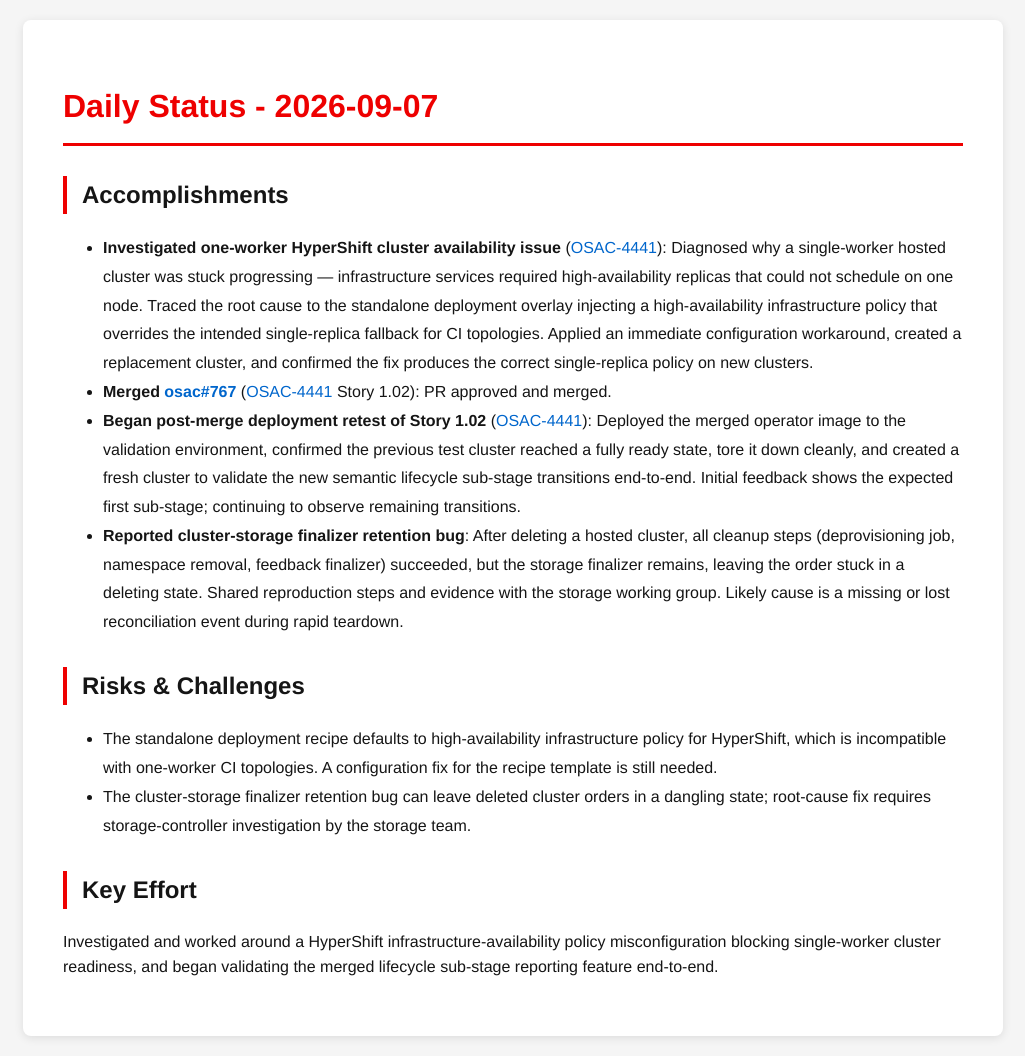
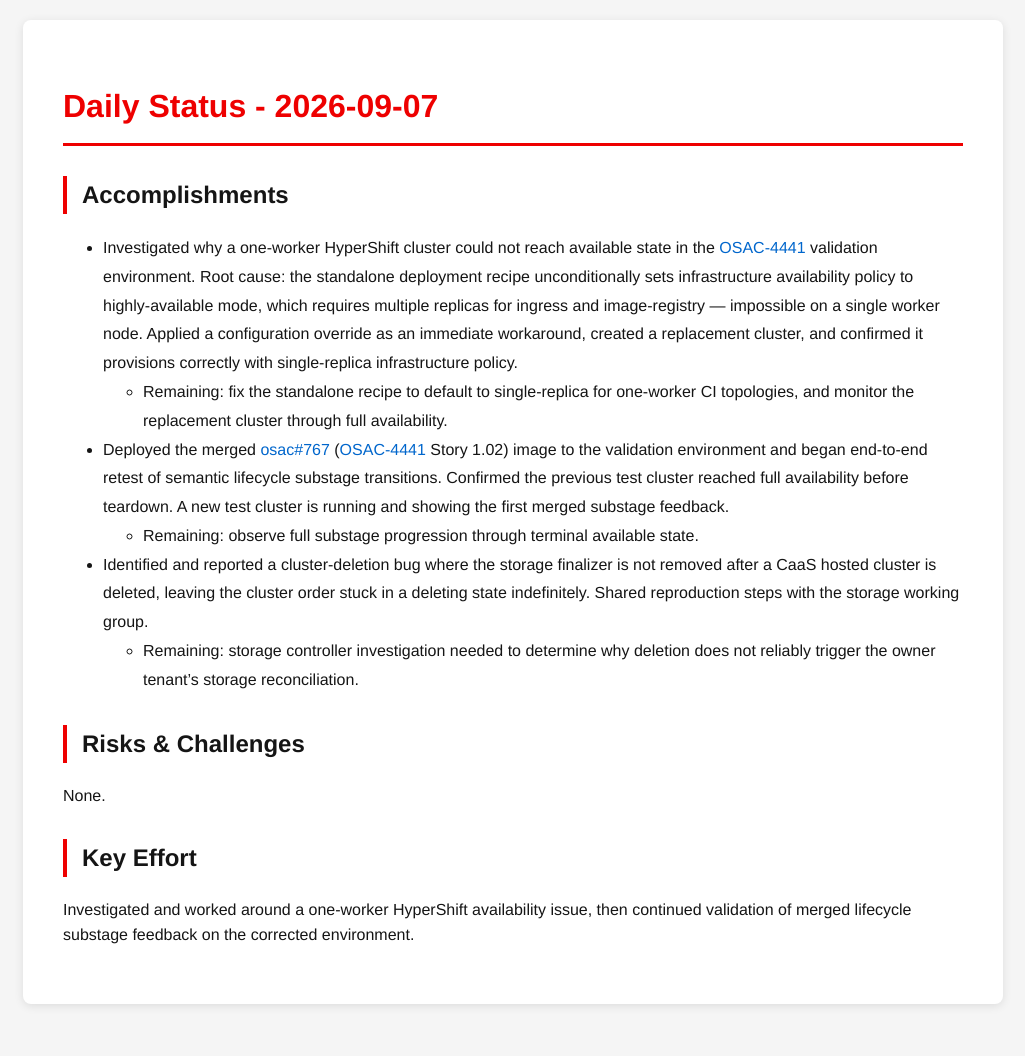
Before and after one commit to tzvatot/daily-status, a Jekyll site: the page built from 2026-09-07.md, in a window 1280 px wide. Shown: the whole page, without its empty margins (127-1152 px from the left). Built offline with Jekyll 4.4.1, drawn with Linux system fonts in a browser that asks for light colours; after the commit the page ends 1024 px from its top, so only the background shows below that.

Commit message:
Daily status update - 2026-09-07

```diff
--- a/2026-09-07.md
+++ b/2026-09-07.md
@@ -8,16 +8,15 @@ date: 2026-09-07
 
 ## Accomplishments
 
-- **Investigated one-worker HyperShift cluster availability issue** ([OSAC-4441](https://redhat.atlassian.net/browse/OSAC-4441)): Diagnosed why a single-worker hosted cluster was stuck progressing — infrastructure services required high-availability replicas that could not schedule on one node. Traced the root cause to the standalone deployment overlay injecting a high-availability infrastructure policy that overrides the intended single-replica fallback for CI topologies. Applied an immediate configuration workaround, created a replacement cluster, and confirmed the fix produces the correct single-replica policy on new clusters.
-- **Merged [osac#767](https://github.com/osac-project/osac/pull/767)** ([OSAC-4441](https://redhat.atlassian.net/browse/OSAC-4441) Story 1.02): PR approved and merged.
-- **Began post-merge deployment retest of Story 1.02** ([OSAC-4441](https://redhat.atlassian.net/browse/OSAC-4441)): Deployed the merged operator image to the validation environment, confirmed the previous test cluster reached a fully ready state, tore it down cleanly, and created a fresh cluster to validate the new semantic lifecycle sub-stage transitions end-to-end. Initial feedback shows the expected first sub-stage; continuing to observe remaining transitions.
-- **Reported cluster-storage finalizer retention bug**: After deleting a hosted cluster, all cleanup steps (deprovisioning job, namespace removal, feedback finalizer) succeeded, but the storage finalizer remains, leaving the order stuck in a deleting state. Shared reproduction steps and evidence with the storage working group. Likely cause is a missing or lost reconciliation event during rapid teardown.
+- Investigated why a one-worker HyperShift cluster could not reach available state in the [OSAC-4441](https://redhat.atlassian.net/browse/OSAC-4441) validation environment. Root cause: the standalone deployment recipe unconditionally sets infrastructure availability policy to highly-available mode, which requires multiple replicas for ingress and image-registry — impossible on a single worker node. Applied a configuration override as an immediate workaround, created a replacement cluster, and confirmed it provisions correctly with single-replica infrastructure policy.
+  - Remaining: fix the standalone recipe to default to single-replica for one-worker CI topologies, and monitor the replacement cluster through full availability.
+- Deployed the merged [osac#767](https://github.com/osac-project/osac/pull/767) ([OSAC-4441](https://redhat.atlassian.net/browse/OSAC-4441) Story 1.02) image to the validation environment and began end-to-end retest of semantic lifecycle substage transitions. Confirmed the previous test cluster reached full availability before teardown. A new test cluster is running and showing the first merged substage feedback.
+  - Remaining: observe full substage progression through terminal available state.
+- Identified and reported a cluster-deletion bug where the storage finalizer is not removed after a CaaS hosted cluster is deleted, leaving the cluster order stuck in a deleting state indefinitely. Shared reproduction steps with the storage working group.
+  - Remaining: storage controller investigation needed to determine why deletion does not reliably trigger the owner tenant's storage reconciliation.
 
 ## Risks & Challenges
-
-- The standalone deployment recipe defaults to high-availability infrastructure policy for HyperShift, which is incompatible with one-worker CI topologies. A configuration fix for the recipe template is still needed.
-- The cluster-storage finalizer retention bug can leave deleted cluster orders in a dangling state; root-cause fix requires storage-controller investigation by the storage team.
+None.
 
 ## Key Effort
-
-Investigated and worked around a HyperShift infrastructure-availability policy misconfiguration blocking single-worker cluster readiness, and began validating the merged lifecycle sub-stage reporting feature end-to-end.
+Investigated and worked around a one-worker HyperShift availability issue, then continued validation of merged lifecycle substage feedback on the corrected environment.
```
